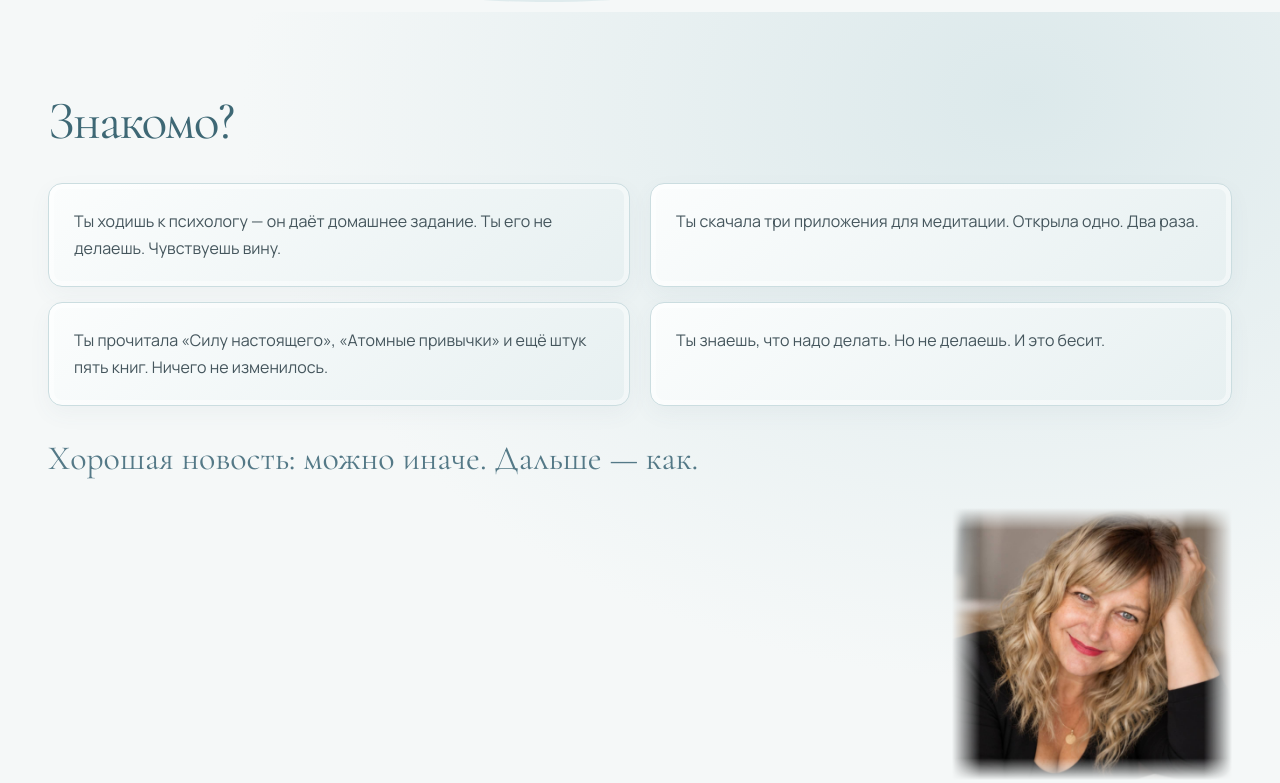
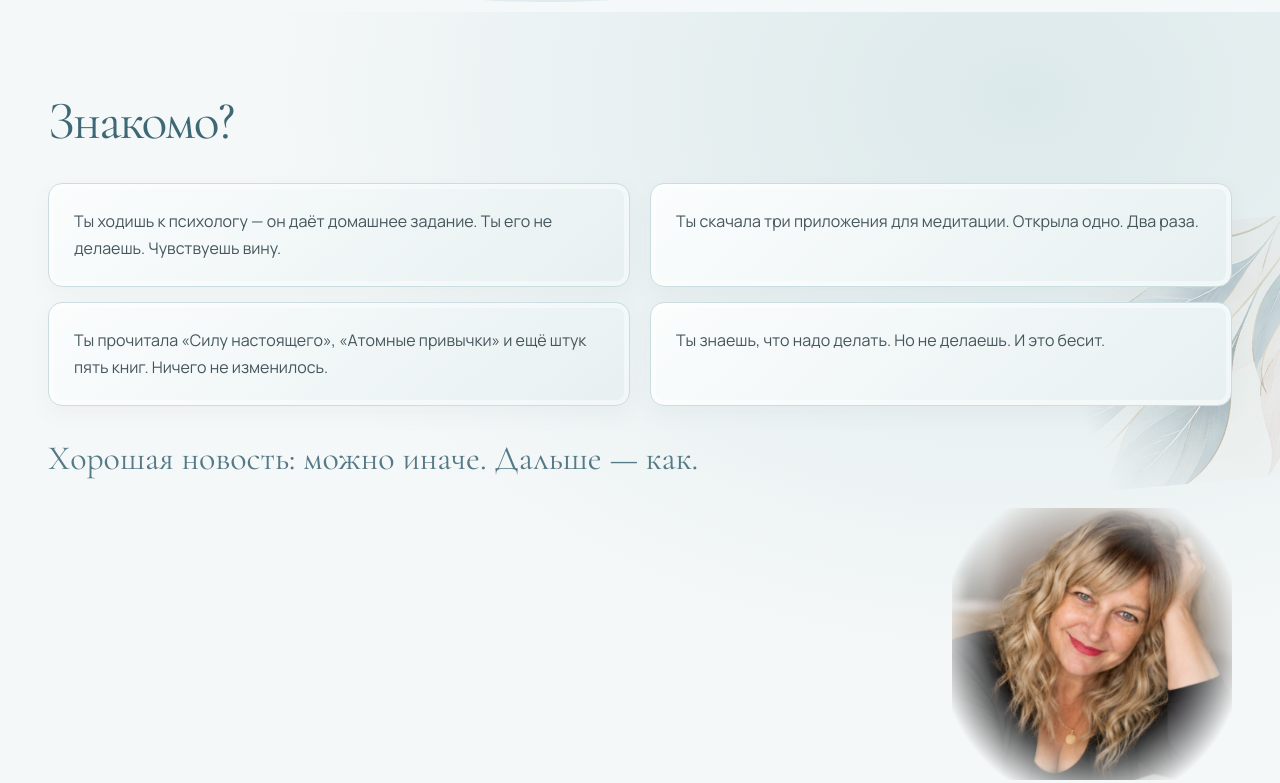
Before and after one commit to anzhelaermolova04-hue/prosto-zhit-public, a plain HTML site: page index.html in a window 1280 px wide. Shown: the part 773-1556 px from the top of the page. Drawn offline with Linux system fonts and the light colour scheme.

Commit message:
Carry botanical style through site

```diff
--- a/content-additions.js
+++ b/content-additions.js
@@ -125,3 +125,9 @@ if (about && addedSteps) about.insertAdjacentElement('afterend', addedSteps);
 const bonus = document.querySelector('.added-bonus');
 const faq = document.querySelector('.faq');
 if (bonus && faq) faq.insertAdjacentElement('afterend', bonus);
+document.querySelectorAll('.added-pains, .about, .added-steps, .session, .certificate, .faq, .added-bonus, .final').forEach((section, index) => {
+  const ornament = document.createElement('span');
+  ornament.className = `page-botanical ${index % 2 ? 'page-botanical-left' : 'page-botanical-right'}`;
+  ornament.setAttribute('aria-hidden', 'true');
+  section.prepend(ornament);
+});
--- a/styles.css
+++ b/styles.css
@@ -420,3 +420,11 @@ body{background:#f5f8f8;color:#45565d}h1,h2,h3{color:#3e6875}.hero{background:ra
 .about-photo figcaption{background:transparent;border:0;padding-top:8px}.about-photo figcaption:before,.about-photo figcaption:after{content:none}
 .final .photo{display:none}.final-grid{grid-template-columns:minmax(0,1fr)}.final .closing-copy{max-width:760px}
 .certificate-photo-view{display:block;position:relative;width:100%;aspect-ratio:1280/952;overflow:hidden}.certificate-button .certificate-photo-view img,#certificate-dialog .certificate-photo-view img{position:absolute;width:74.375%;height:auto;max-width:none;left:50%;top:50%;transform:translate(-50%,-50%) rotate(-90deg)}
+
+/* Airy botanical details across the landing page. */
+.added-pains,.about,.added-steps,.session,.certificate,.faq,.added-bonus,.final{position:relative;isolation:isolate;overflow:hidden}
+.page-botanical{position:absolute;z-index:0;pointer-events:none;top:12%;width:clamp(150px,22vw,310px);height:clamp(300px,37vw,520px);background:url('assets/botanical-425.webp') center/contain no-repeat;mix-blend-mode:multiply;opacity:.38;mask-image:radial-gradient(ellipse at center,#000 20%,transparent 72%)}
+.page-botanical-right{right:-80px;transform:rotate(175deg)}.page-botanical-left{left:-100px;transform:rotate(-12deg)}
+.added-pains>.wrap,.about>.wrap,.added-steps>.wrap,.session>.wrap,.certificate>.wrap,.faq>.wrap,.added-bonus>.wrap,.final>.wrap{position:relative;z-index:1}
+.pains-photo img,.about-photo img,.session-photo img{mask-image:radial-gradient(ellipse 55% 60% at 50% 50%,#000 60%,transparent 100%);mask-composite:add}
+@media(max-width:700px){.page-botanical{width:165px;height:330px;opacity:.3;top:8%}.page-botanical-left{left:-92px}.page-botanical-right{right:-85px}}
```
